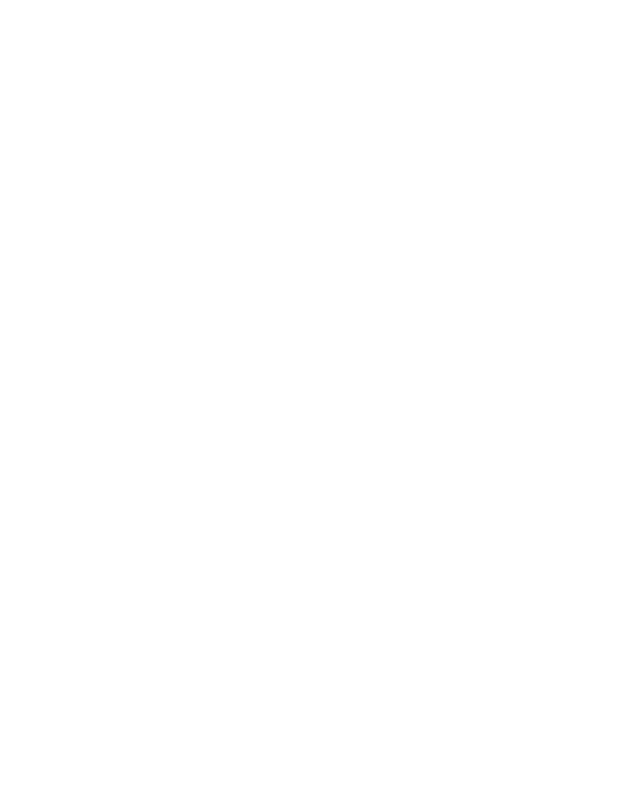
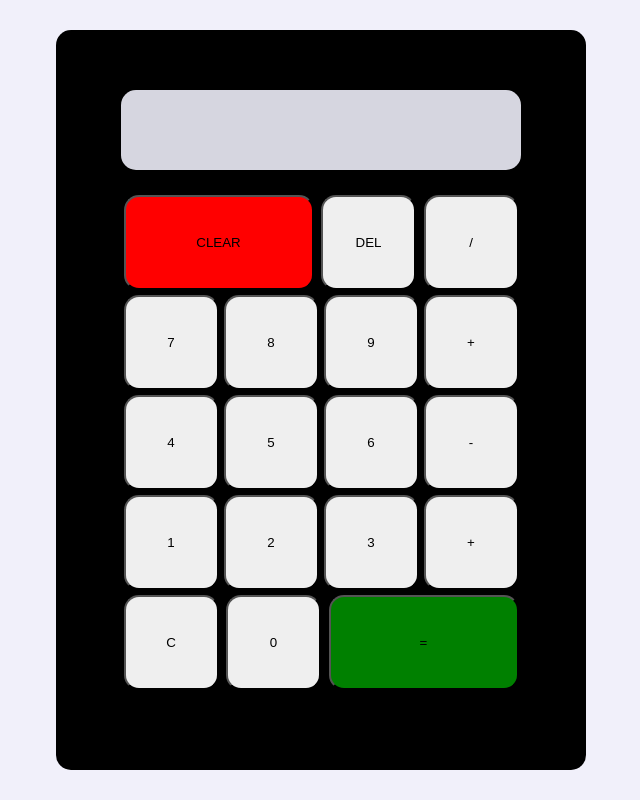
Before and after one commit to Mythpoke/Calculator, a plain HTML site: page index.html in a window 1280 px wide. Shown: the whole page, without its empty margins (319-959 px from the left). Drawn offline with Linux system fonts and the light colour scheme.

Commit message:
Add css to calculator

```diff
--- a/index.html
+++ b/index.html
@@ -3,10 +3,18 @@
 <head>
     <meta charset="UTF-8">
     <meta name="viewport" content="width=device-width, initial-scale=1.0">
-    <style rel="stylesheet" href="style.css"></style>
+    <link rel="stylesheet" href="style.css"></link>
     <title>Document</title>
 </head>
 <body>
+    <div class="calculator">
+        <div class="display"></div>
+        <div class="buttons">
+            <div class="topRow"></div>
+            <div class="middleRow"></div>
+            <div class="bottomRow"></div>
+        </div>
+    </div>
     <script src="script.js"></script>
 </body>
 </html>
--- a/script.js
+++ b/script.js
@@ -1,3 +1,37 @@
+const buttons = document.querySelector('.buttons');
+const topRow = document.querySelector('.topRow');
+const middleRow = document.querySelector('.middleRow');
+const bottomRow = document.querySelector('.bottomRow');
+
+let arrayTop = ["CLEAR", "DEL", "/"];
+let arrayMiddle = ["7","8", "9", "+", "4", "5", "6", "-", "1", "2", "3", "+"];
+let arrayBottom = ["C", "0", "="];
+
+for(let i = 0; i < 3; i++) {
+    let button = document.createElement('button');
+    topRow.appendChild(button);
+    button.classList.add('button');
+    button.textContent = arrayTop[i];
+    if (i === 0) button.setAttribute('style', 'width: 190px; background-color: red');
+ }
+
+ for(let i = 0; i < 12; i++) {
+    let button = document.createElement('button');
+    middleRow.appendChild(button);
+    button.classList.add('button');
+    button.textContent = arrayMiddle[i];
+ }
+
+ for(let i = 0; i < 3; i++) {
+    let button = document.createElement('button');
+    bottomRow.appendChild(button);
+    button.classList.add('button');
+    button.textContent = arrayBottom[i];
+    if (i === 2) button.setAttribute('style', 'width: 190px; background-color: green');
+ }
+
+
+
 let numberFirst;
 let operator;
 let numberSecond;
--- a/style.css
+++ b/style.css
@@ -0,0 +1,82 @@
+* {
+    box-sizing: border-box;
+}
+
+body {
+    margin: 0px;
+    border: 0px;
+    height: 100vh;
+    display: flex;
+    justify-content: center;
+    align-items: center;
+    background-color:rgba(152, 140, 219, 0.13)
+}
+
+.calculator {
+    height: 600px;
+    width: 500px;
+    padding: 60px 15px 80px;
+    border-radius: 15px;
+    background-color: black;
+    display: flex;
+    flex-direction: column;
+    justify-content: center;
+    align-items: center;
+    box-sizing: content-box;
+
+}
+
+.display {
+    height: 100px;
+    width: 400px;
+    background-color: rgb(214, 214, 224);
+    border-radius: 15px;
+}
+
+.buttons {
+    height: 500px;
+    width: 400px;
+    display: flex;
+    flex-direction: column;
+    justify-content: center;
+    align-items: center;
+    border-radius: 15px;
+    margin-top: 25px;
+    box-sizing: content-box;
+    /* border: solid red; */
+}
+
+.topRow {
+    display: flex;
+    justify-content: space-evenly;
+    gap: 5px;
+    flex-wrap: wrap;
+    margin-bottom: 5px;
+    width: 100%;
+}
+
+.middleRow {
+    display: flex;
+    flex-wrap: wrap;
+    justify-content: center;
+    gap: 5px;
+
+}
+
+.bottomRow {
+    display: flex;
+    justify-content: center;
+    gap: 5px;
+    flex-wrap: wrap;
+    margin-top: 5px;
+    width: 100%;
+    justify-content: space-evenly;
+
+}
+
+.button {
+    width: 95px;
+    height: 95px;
+    /* border: solid red; */
+    border-radius: 15px;
+}
```
